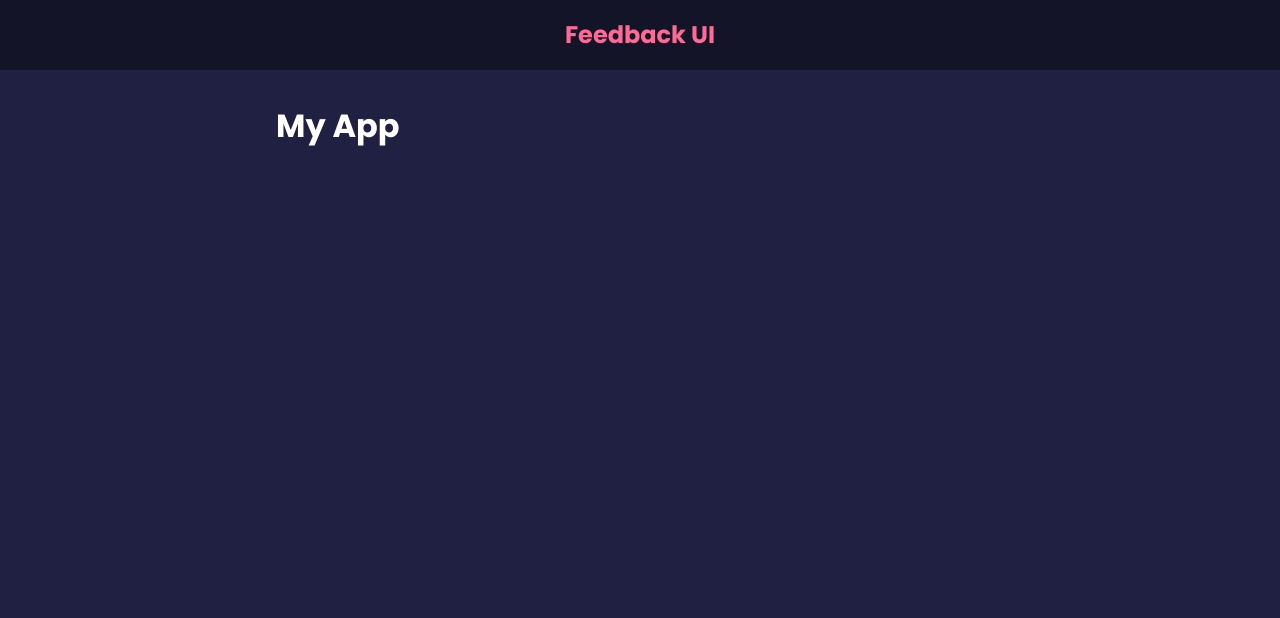
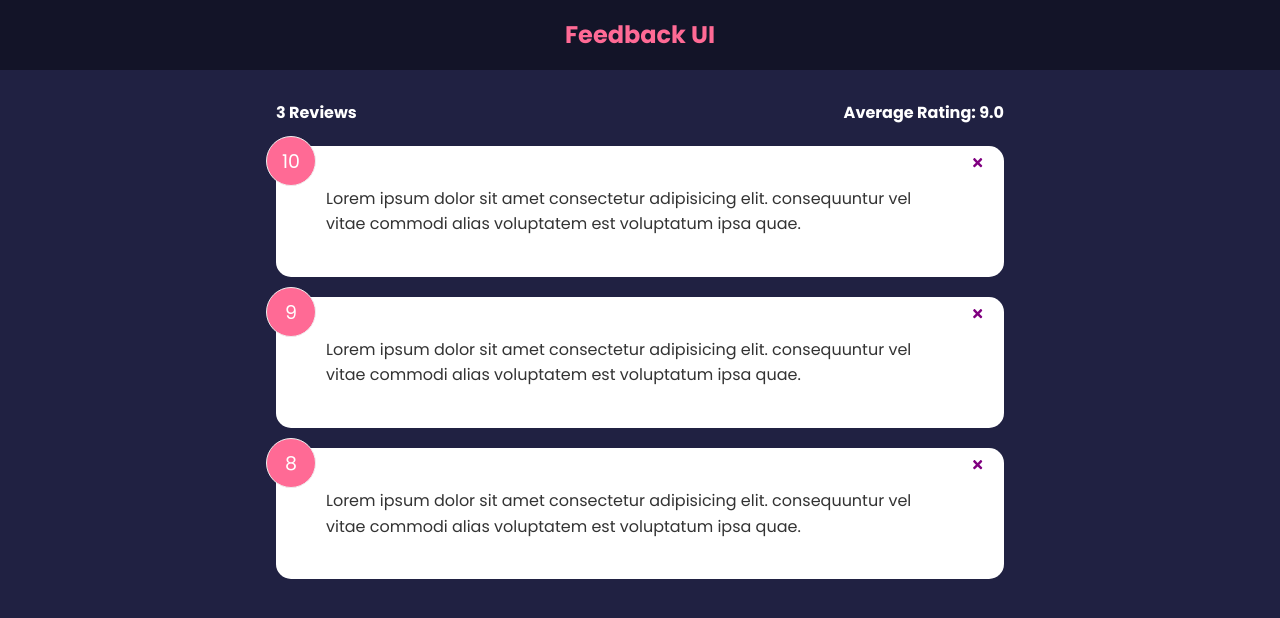
Before and after one commit to SciSaif/Feedback-App, a React (Create React App) app: page / in a window 1280 px wide. Shown: the top 618 px of the page. Built offline with nearby package versions, Linux system fonts and the light colour scheme.

Commit message:
added feedbacks and stats

```diff
--- a/src/App.js
+++ b/src/App.js
@@ -1,11 +1,24 @@
+import { useState } from "react";
 import Header from "./components/Header";
+import FeedbackData from "./data/FeedbackData";
+import FeedbackList from "./components/FeedbackList";
+import FeedbackStats from "./components/FeedbackStats";
 
 function App() {
+  const [feedback, setFeedback] = useState(FeedbackData);
+
+  const deleteFeedback = (id) => {
+    if (window.confirm("Are you sure you want to delete?")) {
+      setFeedback(feedback.filter((item) => item.id !== id));
+    }
+  };
+
   return (
     <>
       <Header text="Feedback UI" />
       <div className="container">
-        <h1>My App</h1>
+        <FeedbackStats feedback={feedback} />
+        <FeedbackList feedback={feedback} handleDelete={deleteFeedback} />
       </div>
     </>
   );
--- /dev/null
+++ b/src/components/FeedbackItem.jsx
@@ -0,0 +1,22 @@
+import { FaTimes } from "react-icons/fa";
+import PropTypes from "prop-types";
+import React from "react";
+import Card from "./shared/Card";
+
+function FeedbackItem({ item, handleDelete }) {
+  return (
+    <Card reverse={false}>
+      <div className="num-display">{item.rating}</div>
+      <button className="close" onClick={() => handleDelete(item.id)}>
+        <FaTimes color="purple" />
+      </button>
+      <div className="text-display">{item.text}</div>
+    </Card>
+  );
+}
+
+FeedbackItem.prototype = {
+  item: PropTypes.object.isRequired,
+};
+
+export default FeedbackItem;
--- /dev/null
+++ b/src/components/FeedbackList.jsx
@@ -0,0 +1,28 @@
+import React from "react";
+import PropTypes from "prop-types";
+import FeedbackItem from "./FeedbackItem";
+
+function FeedbackList({ feedback, handleDelete }) {
+  if (!feedback || feedback.length === 0) {
+    return <p>No feedback Yet</p>;
+  }
+  return (
+    <div className="feedback-list">
+      {feedback.map((item) => (
+        <FeedbackItem key={item.id} item={item} handleDelete={handleDelete} />
+      ))}
+    </div>
+  );
+}
+
+FeedbackList.prototype = {
+  feedback: PropTypes.arrayOf(
+    PropTypes.shape({
+      id: PropTypes.number.isRequired,
+      text: PropTypes.string.isRequired,
+      rating: PropTypes.number.isRequired,
+    })
+  ),
+};
+
+export default FeedbackList;
--- /dev/null
+++ b/src/components/FeedbackStats.jsx
@@ -0,0 +1,25 @@
+import React from "react";
+import PropTypes from "prop-types";
+
+function FeedbackStats({ feedback }) {
+  //Calculate ratings avg
+  let average =
+    feedback.reduce((acc, cur) => {
+      return acc + cur.rating;
+    }, 0) / feedback.length;
+
+  average = average.toFixed(1);
+
+  return (
+    <div className="feedback-stats">
+      <h4>{feedback.length} Reviews</h4>
+      <h4>Average Rating: {isNaN(average) ? 0 : average}</h4>
+    </div>
+  );
+}
+
+FeedbackStats.propTypes = {
+  feedback: PropTypes.array.isRequired,
+};
+
+export default FeedbackStats;
--- a/src/components/Header.jsx
+++ b/src/components/Header.jsx
@@ -1,4 +1,4 @@
-import PropTypes from "prop-types";
+import propTypes from "prop-types";
 
 function Header({ text, bgColor, textColor }) {
   const headerStyles = {
@@ -21,10 +21,10 @@
   textColor: "#ff6a95",
 };
 
-Header.PropTypes = {
-  text: PropTypes.string,
-  bgColor: PropTypes.string,
-  textColor: PropTypes.string,
+Header.propTypes = {
+  text: propTypes.string,
+  bgColor: propTypes.string,
+  textColor: propTypes.string,
 };
 
 export default Header;
--- /dev/null
+++ b/src/components/shared/Card.jsx
@@ -0,0 +1,17 @@
+import React from "react";
+import PropTypes from "prop-types";
+
+function Card({ children, reverse }) {
+  return <div className={`card ${reverse ? "reverse" : ""}`}>{children}</div>;
+}
+
+Card.defaultProps = {
+  reverse: false,
+};
+
+Card.prototype = {
+  children: PropTypes.node.isRequired,
+  reverse: PropTypes.bool,
+};
+
+export default Card;
--- /dev/null
+++ b/src/data/FeedbackData.js
@@ -0,0 +1,19 @@
+const FeedbackData = [
+  {
+    id: 1,
+    rating: 10,
+    text: "Lorem ipsum dolor sit amet consectetur adipisicing elit. consequuntur vel vitae commodi alias voluptatem est voluptatum ipsa quae.",
+  },
+  {
+    id: 2,
+    rating: 9,
+    text: "Lorem ipsum dolor sit amet consectetur adipisicing elit. consequuntur vel vitae commodi alias voluptatem est voluptatum ipsa quae.",
+  },
+  {
+    id: 3,
+    rating: 8,
+    text: "Lorem ipsum dolor sit amet consectetur adipisicing elit. consequuntur vel vitae commodi alias voluptatem est voluptatum ipsa quae.",
+  },
+];
+
+export default FeedbackData;
```
Also changed, not shown: package.json (+6 -19 lines), .eslintrc.json (deleted), babel.config.json (renamed from .babelrc), 1 other file (tests, documents, lock files or other folders).
